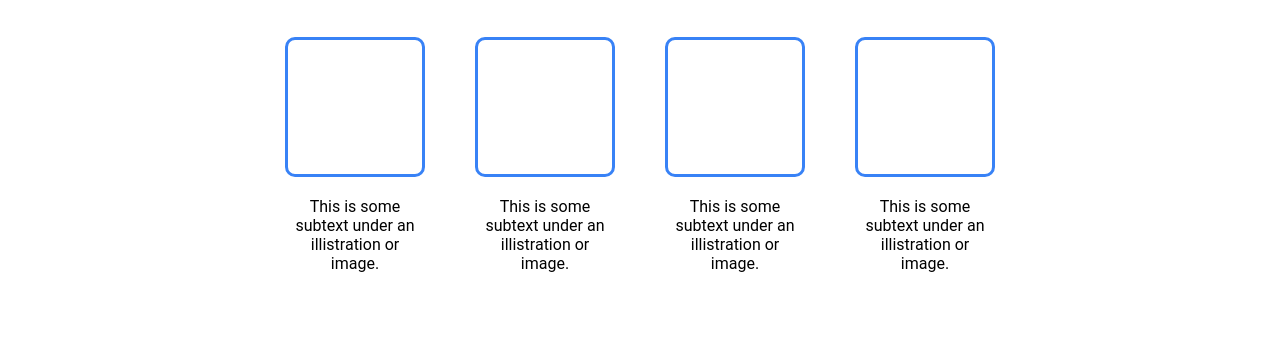
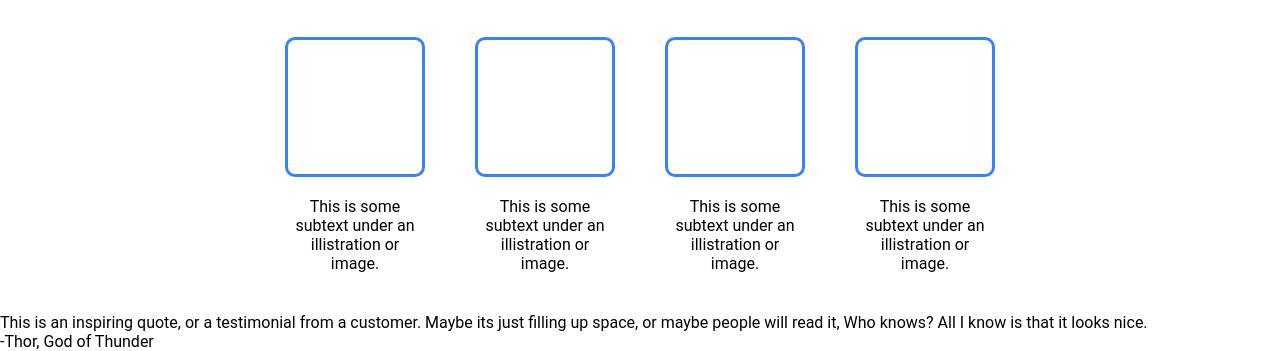
Before and after one commit to dcook96/odin-landingpage, a plain HTML site: page index.html in a window 1280 px wide. Shown: the part 580-931 px from the top of the page. Before the commit the page ends 893 px from the top, so only its background shows below. Drawn offline with Linux system fonts and the light colour scheme.

Commit message:
quote html

```diff
--- a/index.html
+++ b/index.html
@@ -51,7 +51,14 @@
         </div>
     </div>
     <div class="quote">
-
+        <div class="quote-text">
+            This is an inspiring quote, or a testimonial from a customer.
+            Maybe its just filling up space, or maybe people will read it,
+            Who knows? All I know is that it looks nice.
+        </div>
+        <div class="quote-author">
+            -Thor, God of Thunder
+        </div>
     </div>
     <div class="call">
 
```
